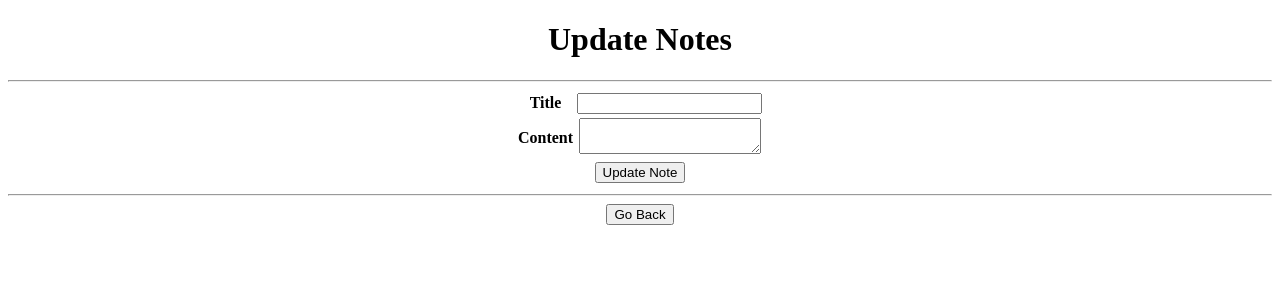
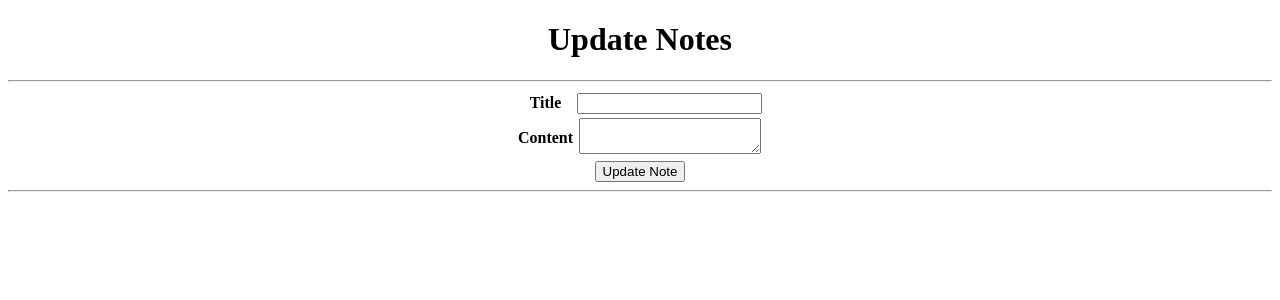
Before and after one commit to imAshutoshGupta/Notes_app, a Django app: page /updatenotes/1 in a window 1280 px wide. Shown: the top 300 px of the page. Run offline with Django 4.2, Linux system fonts and the light colour scheme.

Commit message:
all functionalities added

```diff
--- a/notes_proj/notes_app/templates/notes_app/notesdetails.html
+++ b/notes_proj/notes_app/templates/notes_app/notesdetails.html
@@ -27,6 +27,6 @@
             </tr>
     </table>
     <hr>
-    <a align="center" href="/addnotes"><button>Add Another Note</button></a>
+    <a align="center" href="/dash"><button> Go Back to Dashboard </button></a>
 </body>
 </html>
--- a/notes_proj/notes_app/templates/notes_app/updatenotes.html
+++ b/notes_proj/notes_app/templates/notes_app/updatenotes.html
@@ -22,15 +22,12 @@
                 <td> <strong> Content </strong> </td>
                 <td> <textarea type="text" name="icontent" id=""></textarea></td>
             </tr>
-            <tr>
-                <td colspan="2" align="center"><input type="submit" value="Update Note"></td>
-            </tr>
+
 
         </table>
+        <a align="center" href="/notes_app/viewnotes/{{notes.id}}"><button align="center">Update Note</button></a>
     </form>
     <hr>
-    <a href="/dash"><button> Go Back </button></a>
-
 
 
 </body>
--- a/notes_proj/notes_app/views.py
+++ b/notes_proj/notes_app/views.py
@@ -38,7 +38,7 @@ def update(request,rid):
     if request.method == 'GET':
         context = {}
         context['notes'] = o
-        return render(request, 'notes_app/updatenotes.html',context)
+        return render(request,'notes_app/updatenotes.html',context)
     else:
         ut = request.POST['ititle']
         uc = request.POST['icontent']
```
